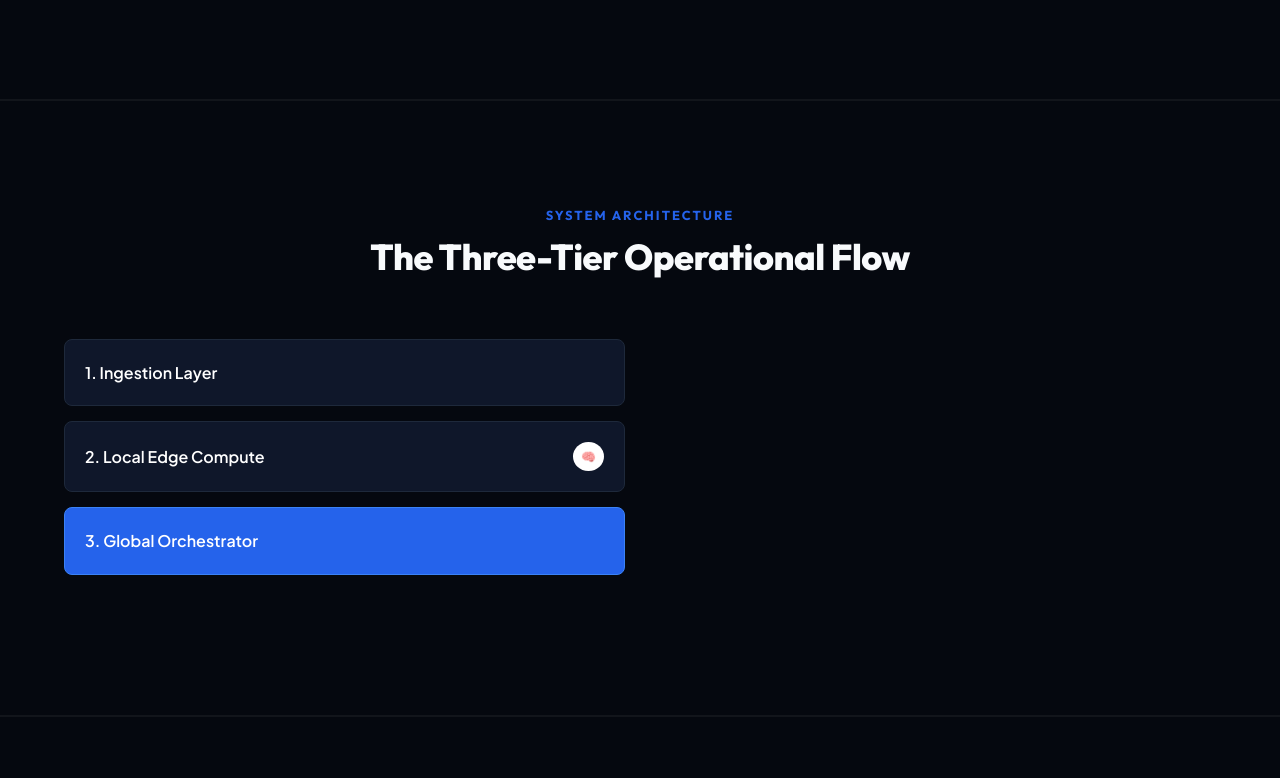
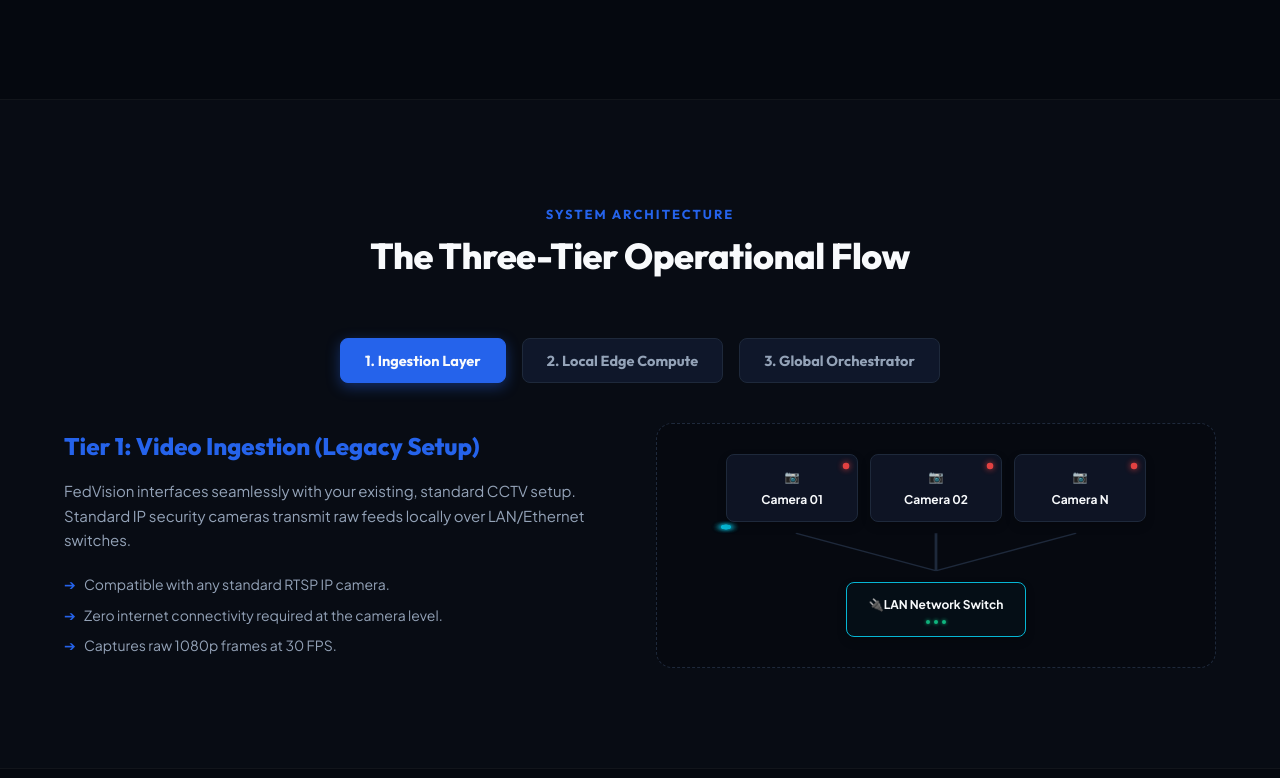
Before and after one commit to bs-bhadauria/fedvision-frontend, a React (Vite) app: page / in a window 1280 px wide. Shown: the part 1422-2200 px from the top of the page. Built offline with nearby package versions, Linux system fonts and the light colour scheme.

Commit message:
Retrieving the last Architecture.jsx file

```diff
--- a/src/components/Architecture.jsx
+++ b/src/components/Architecture.jsx
@@ -1,195 +1,244 @@
 import React, { useState, useEffect } from 'react';
-import { motion, AnimatePresence } from 'framer-motion';
 
 const Architecture = () => {
-  const [activeTab, setActiveTab] = useState(3); // Defaulting to 3 for you to see the fix immediately
-  const [syncState, setSyncState] = useState('uploading');
+  // Active tab track karne ke liye React State
+  const [activeTab, setActiveTab] = useState('input');
 
-  // Yeh useEffect Animation Loop ko control karta hai (Uploading <-> Broadcasting)
+  // Edge simulation ke states
+  const [trainingProgress, setTrainingProgress] = useState(0);
+  const [epoch, setEpoch] = useState(1);
+  const [simBox, setSimBox] = useState({ person: true, car: false });
+
+  // Simulation Effects
   useEffect(() => {
-    let interval;
-    if (activeTab === 3) {
-      interval = setInterval(() => {
-        setSyncState(prev => prev === 'uploading' ? 'broadcasting' : 'uploading');
-      }, 3000); // 3 seconds mein state flip hogi
+    if (activeTab === 'edge') {
+      const progressTimer = setInterval(() => {
+        setTrainingProgress(prev => {
+          if (prev >= 100) {
+            setEpoch(e => e > 2 ? 1 : e + 1);
+            return 0;
+          }
+          return prev + 2;
+        });
+      }, 100);
+
+      const boxTimer = setInterval(() => {
+        const r = Math.random();
+        setSimBox({
+          person: r < 0.6 || r >= 0.3,
+          car: r < 0.6
+        });
+      }, 2000);
+
+      return () => {
+        clearInterval(progressTimer);
+        clearInterval(boxTimer);
+      };
     }
-    return () => clearInterval(interval);
   }, [activeTab]);
 
-  const tabs = [
-    { id: 1, title: '1. Ingestion Layer' },
-    { id: 2, title: '2. Local Edge Compute', badge: '🧠' },
-    { id: 3, title: '3. Global Orchestrator' }
-  ];
-
   return (
-    <section id="architecture" className="section section-dark">
+    <section id="architecture" className="section">
       <div className="container">
-        <div className="section-header text-center">
-          <span className="section-subtitle">SYSTEM ARCHITECTURE</span>
+        <div className="section-header">
+          <span className="section-subtitle">System Architecture</span>
           <h2 className="section-title">The Three-Tier Operational Flow</h2>
         </div>
 
-        <div className="grid-2 architecture-grid" style={{ display: 'grid', gridTemplateColumns: '1fr 1fr', gap: '30px', marginTop: '40px' }}>
+        {/* Tab Controls */}
+        <div className="arch-tabs">
+          <button
+            className={`tab-btn ${activeTab === 'input' ? 'active' : ''}`}
+            onClick={() => setActiveTab('input')}
+          >
+            1. Ingestion Layer
+          </button>
+          <button
+            className={`tab-btn ${activeTab === 'edge' ? 'active' : ''}`}
+            onClick={() => setActiveTab('edge')}
+          >
+            2. Local Edge Compute
+          </button>
+          <button
+            className={`tab-btn ${activeTab === 'cloud' ? 'active' : ''}`}
+            onClick={() => setActiveTab('cloud')}
+          >
+            3. Global Orchestrator
+          </button>
+        </div>
 
-          {/* Left Side: Tabs */}
-          <div className="arch-tabs" style={{ display: 'flex', flexDirection: 'column', gap: '15px' }}>
-            {tabs.map((tab) => (
-              <div
-                key={tab.id}
-                onClick={() => setActiveTab(tab.id)}
-                style={{
-                  padding: '20px',
-                  backgroundColor: activeTab === tab.id ? '#2563eb' : '#0f172a',
-                  color: '#fff',
-                  borderRadius: '8px',
-                  cursor: 'pointer',
-                  fontWeight: '600',
-                  display: 'flex',
-                  justifyContent: 'space-between',
-                  alignItems: 'center',
-                  transition: 'all 0.3s ease',
-                  border: activeTab === tab.id ? '1px solid #3b82f6' : '1px solid #1e293b'
-                }}
-              >
-                {tab.title}
-                {tab.badge && activeTab !== tab.id && <span style={{ background: '#fff', borderRadius: '50%', padding: '5px 8px', fontSize: '12px' }}>{tab.badge}</span>}
-              </div>
-            ))}
-          </div>
+        <div className="arch-content-container">
 
-          {/* Right Side: Dynamic Content */}
-          <div className="arch-content" style={{ backgroundColor: '#090e1a', padding: '30px', borderRadius: '12px', border: '1px solid #1e293b' }}>
-            <AnimatePresence mode="wait">
-
-              {/* TIER 1 CONTENT */}
-              {activeTab === 1 && (
-                <motion.div
-                  key="tier1"
-                  initial={{ opacity: 0, y: 10 }} animate={{ opacity: 1, y: 0 }} exit={{ opacity: 0, y: -10 }}
-                >
-                  <h3 style={{ color: '#3b82f6', marginBottom: '15px' }}>Tier 1: Video Ingestion (Legacy Setup)</h3>
-                  <p style={{ color: '#94a3b8', marginBottom: '20px', lineHeight: '1.6' }}>FedVision interfaces seamlessly with your existing, standard CCTV setup. Standard IP security cameras transmit raw feeds locally over LAN/Ethernet switches.</p>
-                  <ul style={{ color: '#cbd5e1', lineHeight: '1.8', paddingLeft: '20px', marginBottom: '30px' }}>
+          {/* TIER 1: INGESTION */}
+          {activeTab === 'input' && (
+            <div className="arch-content active" id="tab-input">
+              <div className="grid-2">
+                <div className="arch-text-col">
+                  <h3>Tier 1: Video Ingestion (Legacy Setup)</h3>
+                  <p>FedVision interfaces seamlessly with your existing, standard CCTV setup. Standard IP security cameras transmit raw feeds locally over LAN/Ethernet switches.</p>
+                  <ul>
                     <li>Compatible with any standard RTSP IP camera.</li>
                     <li>Zero internet connectivity required at the camera level.</li>
                     <li>Captures raw 1080p frames at 30 FPS.</li>
                   </ul>
-                  <div style={{ display: 'flex', justifyContent: 'center', gap: '20px', alignItems: 'center' }}>
-                    <div style={{ background: '#1e293b', padding: '10px 15px', borderRadius: '8px' }}>📷 Camera 01</div>
-                    <div style={{ background: '#1e293b', padding: '10px 15px', borderRadius: '8px' }}>📷 Camera N</div>
-                    <span style={{ fontSize: '24px' }}>➡️</span>
-                    <div style={{ background: '#3b82f6', padding: '10px 15px', borderRadius: '8px', fontWeight: 'bold' }}>🔌 LAN Switch</div>
-                  </div>
-                </motion.div>
-              )}
-
-              {/* TIER 2 CONTENT */}
-              {activeTab === 2 && (
-                <motion.div
-                  key="tier2"
-                  initial={{ opacity: 0, y: 10 }} animate={{ opacity: 1, y: 0 }} exit={{ opacity: 0, y: -10 }}
-                >
-                  <h3 style={{ color: '#3b82f6', marginBottom: '15px' }}>Tier 2: Edge AI Processing (NVIDIA Jetson)</h3>
-                  <p style={{ color: '#94a3b8', marginBottom: '20px', lineHeight: '1.6' }}>A ruggedized local mini-server or edge node (e.g., NVIDIA Jetson Orin) acts as the brain. It performs local frame capture, inference, and model fine-tuning.</p>
-                  <ul style={{ color: '#cbd5e1', lineHeight: '1.8', paddingLeft: '20px', marginBottom: '30px' }}>
-                    <li><strong>Faster R-CNN Model:</strong> Runs local object detection (41M parameter model).</li>
-                    <li><strong>Active Learning:</strong> Saves frames inside the "Confusion Zone" (50-75% confidence) to optimize local storage.</li>
-                    <li><strong>Data Annihilation:</strong> Automatically permanently deletes processed frames. No video is ever stored.</li>
-                  </ul>
-                  <div style={{ display: 'flex', flexDirection: 'column', alignItems: 'center', gap: '15px', background: '#0f172a', padding: '20px', borderRadius: '8px' }}>
-                     <div style={{ color: '#10b981', fontWeight: 'bold' }}>🧠 FedVision Edge Node</div>
-                     <div style={{ display: 'flex', gap: '15px', fontSize: '14px' }}>
-                       <span style={{ background: '#ef4444', padding: '5px 10px', borderRadius: '4px' }}>Person: 94%</span>
-                       <span style={{ background: '#3b82f6', padding: '5px 10px', borderRadius: '4px' }}>Car: 88%</span>
-                     </div>
-                  </div>
-                </motion.div>
-              )}
-
-              {/* TIER 3 CONTENT (NOW WITH FULL BI-DIRECTIONAL ANIMATION) */}
-              {activeTab === 3 && (
-                <motion.div
-                  key="tier3"
-                  initial={{ opacity: 0, y: 10 }} animate={{ opacity: 1, y: 0 }} exit={{ opacity: 0, y: -10 }}
-                >
-                  <h3 style={{ color: '#3b82f6', marginBottom: '15px' }}>Tier 3: Global Federated Orchestration</h3>
-                  <p style={{ color: '#94a3b8', marginBottom: '20px', lineHeight: '1.6' }}>A secure central server runs the Flower Federated Learning framework to compile weights from distributed edge boxes without seeing local feeds.</p>
-
-                  {/* Visual Animation Box */}
-                  <div style={{ background: '#0B0F19', padding: '30px 20px', borderRadius: '12px', border: '1px solid #1e293b', display: 'flex', flexDirection: 'column', alignItems: 'center', marginTop: '30px' }}>
-
-                    {/* Cloud Server / Coordinator */}
-                    <div style={{
-                       padding: '12px 20px',
-                       border: `1px solid ${syncState === 'broadcasting' ? '#10b981' : '#f59e0b'}`,
-                       boxShadow: syncState === 'broadcasting' ? '0 0 20px rgba(16, 185, 129, 0.15)' : 'none',
-                       borderRadius: '8px',
-                       display: 'flex', alignItems: 'center', gap: '15px',
-                       transition: 'all 0.5s ease',
-                       background: '#0f172a',
-                       zIndex: 2
-                    }}>
-                       <span style={{ fontWeight: 'bold', color: '#fff' }}>👑 Flower FL Coordinator</span>
-                       <span style={{
-                         fontSize: '12px', padding: '4px 10px', borderRadius: '20px',
-                         background: 'rgba(255,255,255,0.05)',
-                         color: syncState === 'broadcasting' ? '#10b981' : '#94a3b8',
-                         transition: 'color 0.3s ease'
-                       }}>
-                          {syncState === 'uploading' ? 'Uploading weights (gRPC)...' : 'Broadcasting global model...'}
-                       </span>
+                </div>
+                <div className="arch-visual-col">
+                  <div className="network-diagram ingestion-diagram">
+                    <div className="devices-row">
+                      {[1, 2, 'N'].map((num) => (
+                        <div key={num} className="diag-node camera-node">
+                          <span className="live-dot"></span>
+                          <span className="node-icon">📷</span>
+                          <span className="node-name">Camera {num === 'N' ? 'N' : `0${num}`}</span>
+                        </div>
+                      ))}
                     </div>
 
-                    {/* Connectors and Animated Dots */}
-                    <div style={{ display: 'flex', justifyContent: 'center', position: 'relative', width: '100%', height: '80px', marginTop: '-5px', zIndex: 1 }}>
-                       {/* Static SVG Lines */}
-                       <svg style={{ position: 'absolute', top: 0, left: 0, width: '100%', height: '100%' }}>
-                          <line x1="50%" y1="0" x2="30%" y2="100%" stroke="#1e293b" strokeWidth="2" />
-                          <line x1="50%" y1="0" x2="70%" y2="100%" stroke="#1e293b" strokeWidth="2" />
-                       </svg>
+                    <svg className="conn-svg" viewBox="0 0 300 80" preserveAspectRatio="none">
+                      <path d="M 50,10 L 150,70" fill="none" stroke="#1e293b" strokeWidth="2" />
+                      <path d="M 150,10 L 150,70" fill="none" stroke="#1e293b" strokeWidth="2" />
+                      <path d="M 250,10 L 150,70" fill="none" stroke="#1e293b" strokeWidth="2" />
 
-                       {/* Dot 1 (Left Edge Box) */}
-                       <motion.div
-                          animate={{
-                             top: syncState === 'uploading' ? ['100%', '0%'] : ['0%', '100%'],
-                             left: syncState === 'uploading' ? ['30%', '50%'] : ['50%', '30%'],
-                             backgroundColor: syncState === 'uploading' ? '#3b82f6' : '#10b981',
-                             boxShadow: syncState === 'uploading' ? '0 0 10px #3b82f6' : '0 0 10px #10b981'
-                          }}
-                          transition={{ duration: 1.5, repeat: Infinity, ease: 'linear' }}
-                          style={{ position: 'absolute', width: '8px', height: '8px', borderRadius: '50%', transform: 'translate(-50%, -50%)' }}
-                       />
+                      <circle r="3.5" fill="#06b6d4" filter="drop-shadow(0 0 3px #06b6d4)">
+                        <animateMotion dur="2.2s" repeatCount="indefinite" path="M 50,10 L 150,70" />
+                      </circle>
+                      <circle r="3.5" fill="#06b6d4" filter="drop-shadow(0 0 3px #06b6d4)">
+                        <animateMotion dur="2.2s" begin="0.7s" repeatCount="indefinite" path="M 150,10 L 150,70" />
+                      </circle>
+                      <circle r="3.5" fill="#06b6d4" filter="drop-shadow(0 0 3px #06b6d4)">
+                        <animateMotion dur="2.2s" begin="1.4s" repeatCount="indefinite" path="M 250,10 L 150,70" />
+                      </circle>
+                    </svg>
 
-                       {/* Dot 2 (Right Edge Box) */}
-                       <motion.div
-                          animate={{
-                             top: syncState === 'uploading' ? ['100%', '0%'] : ['0%', '100%'],
-                             left: syncState === 'uploading' ? ['70%', '50%'] : ['50%', '70%'],
-                             backgroundColor: syncState === 'uploading' ? '#3b82f6' : '#10b981',
-                             boxShadow: syncState === 'uploading' ? '0 0 10px #3b82f6' : '0 0 10px #10b981'
-                          }}
-                          transition={{ duration: 1.5, repeat: Infinity, ease: 'linear' }}
-                          style={{ position: 'absolute', width: '8px', height: '8px', borderRadius: '50%', transform: 'translate(-50%, -50%)' }}
-                       />
+                    <div className="diag-node switch-node">
+                      <span className="node-icon">🔌</span>
+                      <span className="node-name">LAN Network Switch</span>
+                      <div className="switch-leds">
+                        <span className="led"></span><span className="led"></span><span className="led"></span>
+                      </div>
+                    </div>
+                  </div>
+                </div>
+              </div>
+            </div>
+          )}
+
+          {/* TIER 2: EDGE AI */}
+          {activeTab === 'edge' && (
+            <div className="arch-content active" id="tab-edge">
+              <div className="grid-2">
+                <div className="arch-text-col">
+                  <h3>Tier 2: Edge AI Processing (NVIDIA Jetson / Gateway)</h3>
+                  <p>A ruggedized local mini-server or edge node (e.g., NVIDIA Jetson Orin) acts as the brain. It performs local frame capture, inference, and model fine-tuning.</p>
+                  <ul>
+                    <li><b>Faster R-CNN Model:</b> Runs local object detection (41M parameter model).</li>
+                    <li><b>Active Learning:</b> Saves frames falling inside the "Confusion Zone" (50-75% confidence) to optimize local storage.</li>
+                    <li><b>Data Annihilation:</b> Automatically permanently deletes processed frames. No video is ever stored.</li>
+                    <li><b>Local Training:</b> Fine-tunes local parameters using local weights.</li>
+                  </ul>
+                </div>
+                <div className="arch-visual-col">
+                  <div className="network-diagram edge-diagram">
+                    <div className="diag-node switch-node-small">
+                      <span className="node-icon">🔌</span> LAN Switch Feed
                     </div>
 
-                    {/* Edge Boxes */}
-                    <div style={{ display: 'flex', width: '100%', justifyContent: 'space-around', padding: '0 20px', zIndex: 2 }}>
-                       <div style={{ padding: '10px 20px', background: '#0f172a', borderRadius: '8px', border: '1px solid #1e293b', color: '#cbd5e1', fontSize: '14px' }}>🧠 Edge Box 01</div>
-                       <div style={{ padding: '10px 20px', background: '#0f172a', borderRadius: '8px', border: '1px solid #1e293b', color: '#cbd5e1', fontSize: '14px' }}>🧠 Edge Box N</div>
+                    <svg className="conn-svg-vertical" viewBox="0 0 100 50" preserveAspectRatio="none">
+                      <path d="M 50,0 L 50,50" fill="none" stroke="#1e293b" strokeWidth="2" />
+                      <circle r="4" fill="#06b6d4" filter="drop-shadow(0 0 3px #06b6d4)">
+                        <animateMotion dur="1.5s" repeatCount="indefinite" path="M 50,0 L 50,50" />
+                      </circle>
+                    </svg>
+
+                    <div className="diag-node edge-box-rich">
+                      <div className="edge-box-header">
+                        <span className="brain-icon">🧠</span>
+                        <h4>FedVision Edge Node</h4>
+                      </div>
+
+                      <div className="edge-box-body">
+                        <div className="sim-feed">
+                          <div className="feed-box">
+                            {simBox.person && <div className="bounding-box person-box">Person: {Math.floor(90 + Math.random() * 9)}%</div>}
+                            {simBox.car && <div className="bounding-box car-box">Car: {Math.floor(85 + Math.random() * 10)}%</div>}
+                            <div className="scan-line"></div>
+                          </div>
+                          <span className="feed-label">Live Inference Stream</span>
+                        </div>
+
+                        <div className="sim-telemetry">
+                          <div className="telemetry-log">
+                            <div className="log-line">[Inference] Scanning...</div>
+                            <div className="log-line log-success">[Action] Video Annihilated</div>
+                          </div>
+
+                          <div className="training-status">
+                            <div className="status-row">
+                              <span>Local Training:</span>
+                              <span>Epoch {epoch}/3</span>
+                            </div>
+                            <div className="progress-track">
+                              <div className="progress-fill" style={{ width: `${trainingProgress}%` }}></div>
+                            </div>
+                          </div>
+                        </div>
+                      </div>
+                    </div>
+                  </div>
+                </div>
+              </div>
+            </div>
+          )}
+
+          {/* TIER 3: CLOUD */}
+          {activeTab === 'cloud' && (
+            <div className="arch-content active" id="tab-cloud">
+              <div className="grid-2">
+                <div className="arch-text-col">
+                  <h3>Tier 3: Global Federated Orchestration (Cloud Aggregator)</h3>
+                  <p>A secure central server runs the Flower Federated Learning framework to compile weights from distributed edge boxes without seeing local feeds.</p>
+                  <ul>
+                    <li><b>gRPC Communication:</b> Transmits compressed weight updates (~10MB) via secure channels.</li>
+                    <li><b>Federated Averaging (FedAvg):</b> Mathematically averages weights from active edge devices.</li>
+                    <li><b>Hot Swapping:</b> Pushes updated super-model back to gateways, updating the detection model in &lt;50ms with zero downtime.</li>
+                  </ul>
+                </div>
+                <div className="arch-visual-col">
+                  <div className="network-diagram global-diagram">
+                    <div className="diag-node server-node active-aggregation">
+                      <span className="node-icon">👑</span>
+                      <span className="node-name">Flower FL Coordinator</span>
+                      <div className="server-status-pill">Aggregating (FedAvg)...</div>
                     </div>
 
+                    <svg className="conn-svg-global" viewBox="0 0 300 70" preserveAspectRatio="none">
+                      <path d="M 50,60 L 150,10" fill="none" stroke="#1e293b" strokeWidth="2" />
+                      <path d="M 250,60 L 150,10" fill="none" stroke="#1e293b" strokeWidth="2" />
+
+                      <circle r="4.5" fill="#3b82f6">
+                        <animateMotion dur="1.2s" repeatCount="indefinite" path="M 50,60 L 150,10" />
+                      </circle>
+                      <circle r="4.5" fill="#3b82f6">
+                        <animateMotion dur="1.2s" repeatCount="indefinite" path="M 250,60 L 150,10" />
+                      </circle>
+                    </svg>
+
+                    <div className="edge-nodes-row">
+                      <div className="diag-node edge-node-small">
+                        <span className="node-icon">🧠</span>
+                        <span className="node-name">Edge Box 01</span>
+                      </div>
+                      <div className="diag-node edge-node-small">
+                        <span className="node-icon">🧠</span>
+                        <span className="node-name">Edge Box N</span>
+                      </div>
+                    </div>
                   </div>
+                </div>
+              </div>
+            </div>
+          )}
 
-                  <ul style={{ color: '#cbd5e1', lineHeight: '1.8', paddingLeft: '20px', marginTop: '20px', fontSize: '14px' }}>
-                    <li><strong>gRPC Communication:</strong> Transmits compressed weight updates (~10MB) via secure channels.</li>
-                    <li><strong>Hot Swapping:</strong> Pushes updated super-model back to gateways, updating the detection model in {'<'}50ms with zero downtime.</li>
-                  </ul>
-                </motion.div>
-              )}
-            </AnimatePresence>
-          </div>
         </div>
       </div>
     </section>
```
